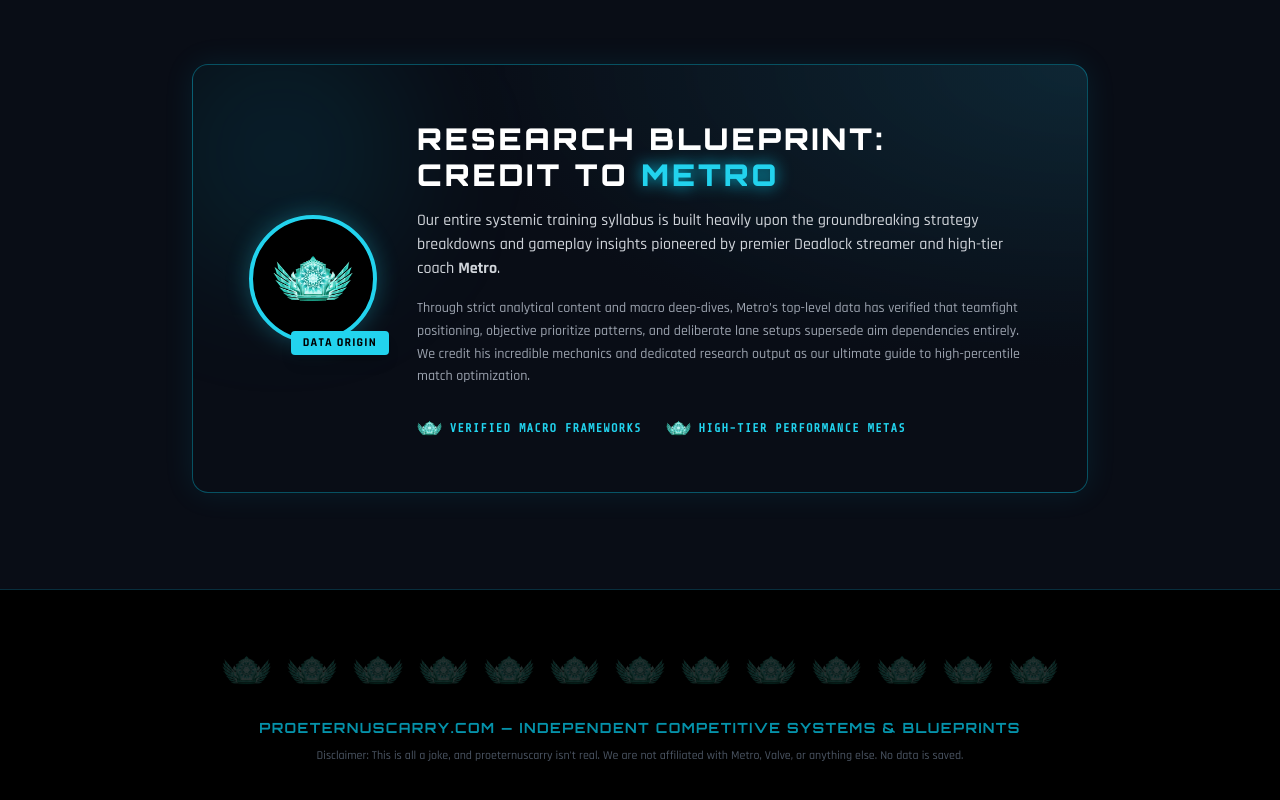
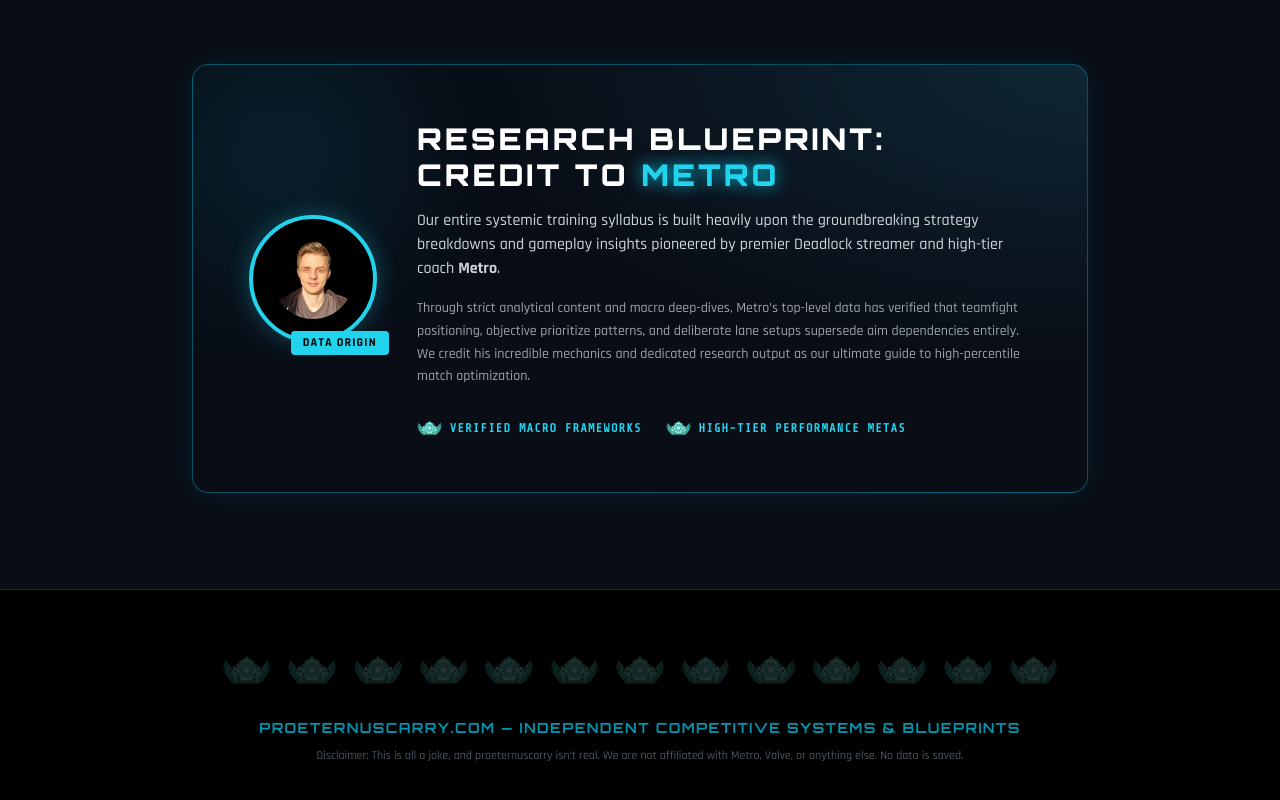
Before and after one commit to sh-ed/proeternuscarry, a plain HTML site: page index.html in a window 1280 px wide. Shown: the part 4512-5312 px from the top of the page. Drawn offline with nearby package versions, Linux system fonts and the light colour scheme.

Commit message:
Update index.html

```diff
--- a/index.html
+++ b/index.html
@@ -595,7 +595,7 @@
                 <div class="flex-shrink-0 relative group">
                     <div class="absolute inset-0 bg-cyan-400 rounded-full blur-md opacity-30 group-hover:opacity-60 transition-opacity"></div>
                     <div class="w-32 h-32 rounded-full border-4 border-cyan-400 p-2 flex items-center justify-center bg-black relative z-10">
-                        <img src="144px-Rank_Eternus_Badge.png.webp" class="w-20 h-auto" alt="Metro Elite Source Data">
+                        <img src="metro.png" class="w-20 h-auto" alt="Metro Elite Source Data">
                     </div>
                     <div class="absolute -bottom-3 -right-3 bg-cyan-400 text-black text-xs font-black px-3 py-1 uppercase tracking-widest rounded shadow-lg z-20">
                         DATA ORIGIN
```
